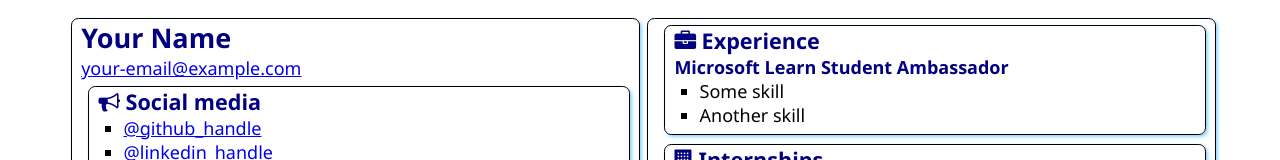
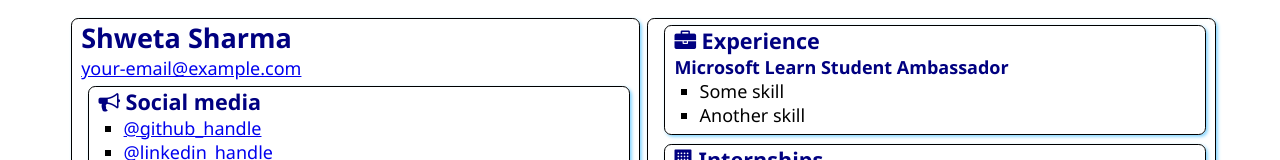
Before and after one commit to s-shrmaa/SATechnicalOnboarding, a plain HTML site: page src/index.html in a window 1280 px wide. Shown: the top 160 px of the page. Drawn offline with Linux system fonts and the light colour scheme.

Commit message:
Update My Name
Updated my name to Shweta Sharma

```diff
--- a/src/index.html
+++ b/src/index.html
@@ -12,7 +12,7 @@
 <body>
     <main>
         <article class="box">
-            <h1>Your Name</h1>
+            <h1>Shweta Sharma</h1>
             <div><a href="mailto:your.email@example.com">your-email@example.com</a></div>
 
             <section class="box">
```
